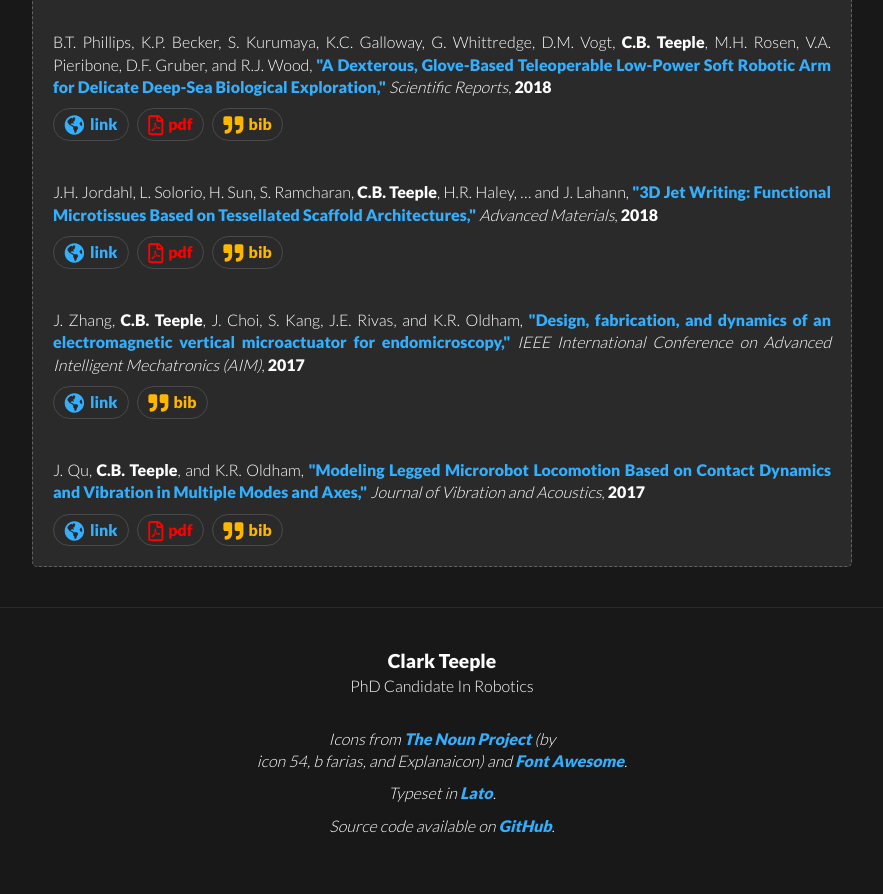
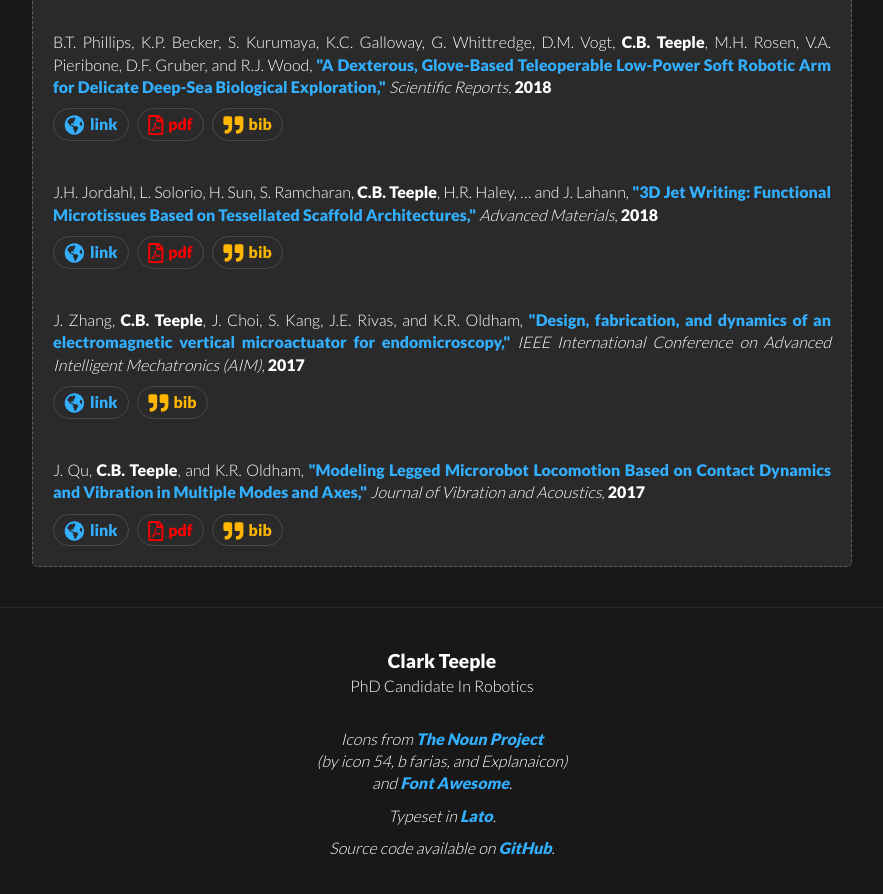
Before and after one commit to cbteeple/cbteeple.github.io, a Jekyll site: the page built from index.html, in a window 1280 px wide and 900 px high, scrolled down 3118 px. Shown: the top 894 px of the window, without its empty margins (198-1081 px from the left). Built offline with Jekyll 4.4.1, drawn with Linux system fonts in a browser that asks for light colours; nearby versions of some CDN libraries.

Commit message:
better footer layout

```diff
--- a/_includes/footer.html
+++ b/_includes/footer.html
@@ -3,7 +3,7 @@
     <p class="footer__subtitle">{{ site.job }}</p>
     <div class="footer__credits">
     	<p>
-    		Icons from <a href="https://thenounproject.com">The Noun Project</a> (by<br>icon 54, b farias, and Explanaicon) and <a href="https://fontawesome.com/">Font Awesome</a>.
+    		Icons from <a href="https://thenounproject.com">The Noun Project</a> <br>(by icon 54, b farias, and Explanaicon) <br>and <a href="https://fontawesome.com/">Font Awesome</a>.
     	</p>
     	<p>
     		Typeset in <a href="https://fonts.google.com/specimen/Lato">Lato</a>.
```
